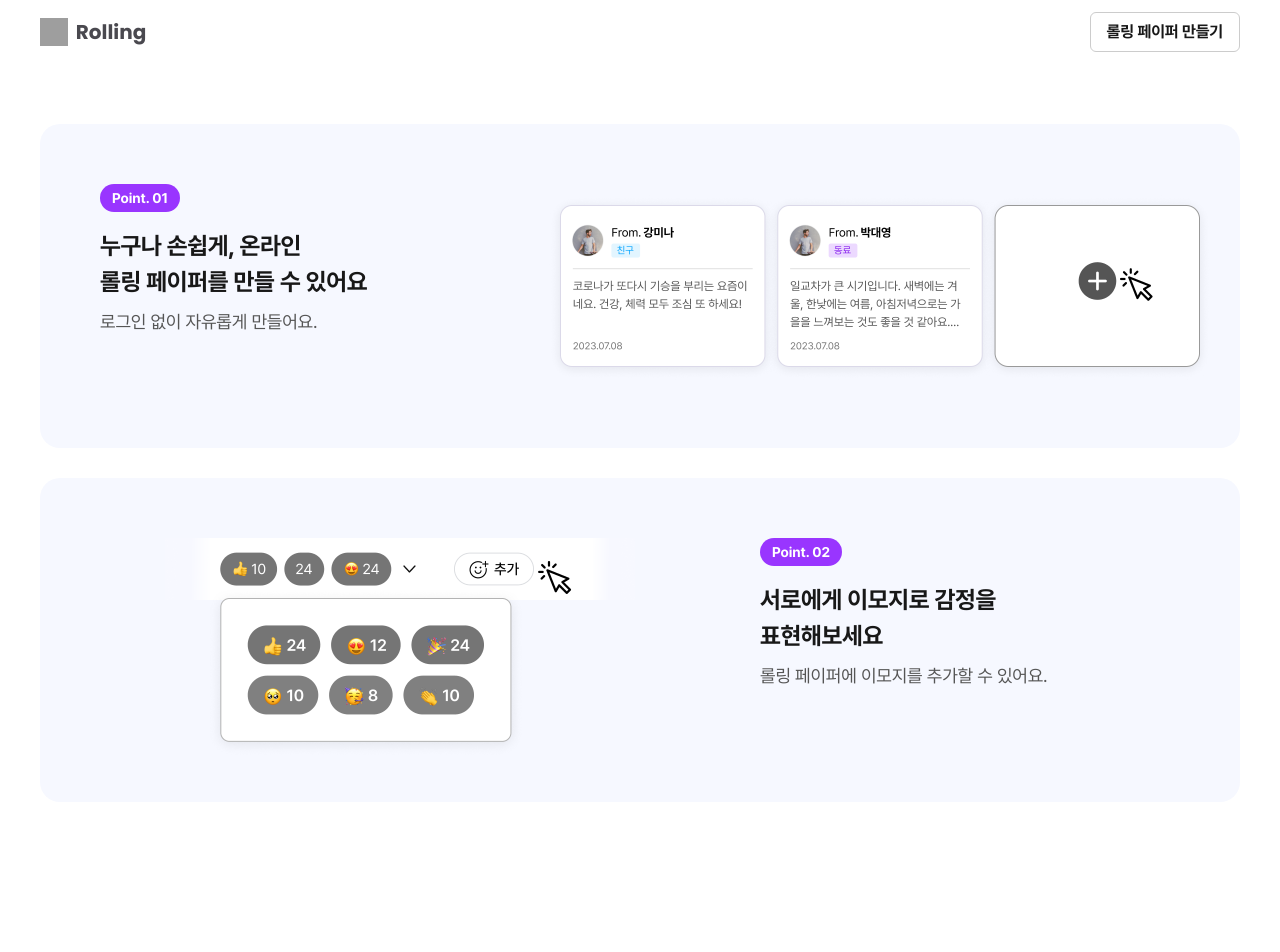
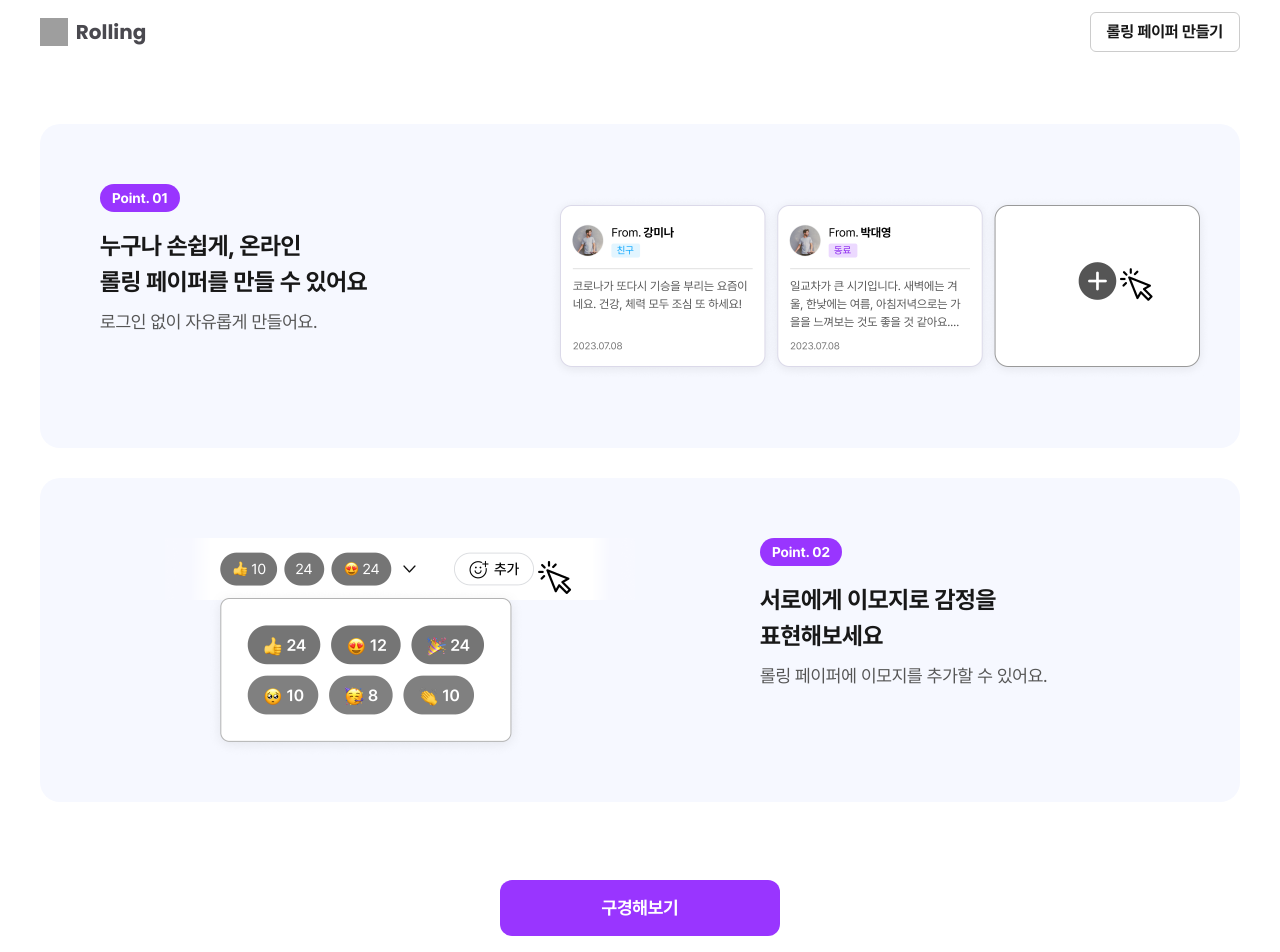
Before and after one commit to codeit-team8/rolling, a React (Vite) app: page / in a window 1280 px wide. Shown: the top 952 px of the page. Before the commit the page ends 862 px from the top, so only its background shows below. Built offline with nearby package versions, Linux system fonts and the light colour scheme; grey boxes are pictures that could not be loaded.

Commit message:
feat : 랜딩 페이지 버튼 추가

```diff
--- a/src/pages/Main.jsx
+++ b/src/pages/Main.jsx
@@ -1,10 +1,15 @@
 import styled from 'styled-components';
+import { Link } from 'react-router-dom';
 import Landing from '@/components/Landing/Landing';
+import PrimaryButtonStyle from '@/styles/button/PrimaryButtonStyle';
 
 function Main() {
   return (
     <MainContainer>
       <Landing />
+      <LinkStyle to="/list">
+        <Button>구경해보기</Button>
+      </LinkStyle>
     </MainContainer>
   );
 }
@@ -28,4 +33,24 @@ const MainContainer = styled.div`
   }
 `;
 
+const Button = styled(PrimaryButtonStyle)`
+  width: 100%;
+  margin: 4.9rem 0 2.4rem;
+
+  @media (min-width: 768px) {
+  }
+
+  @media (min-width: 1248px) {
+    width: 28rem;
+    margin: auto;
+    margin-top: 4.8rem;
+  }
+`;
+
+const LinkStyle = styled(Link)`
+  @media (min-width: 1248px) {
+    margin: auto;
+  }
+`;
+
 export default Main;
```
Also changed, not shown: src/styles/button/PurpleButton.jsx (deleted).
